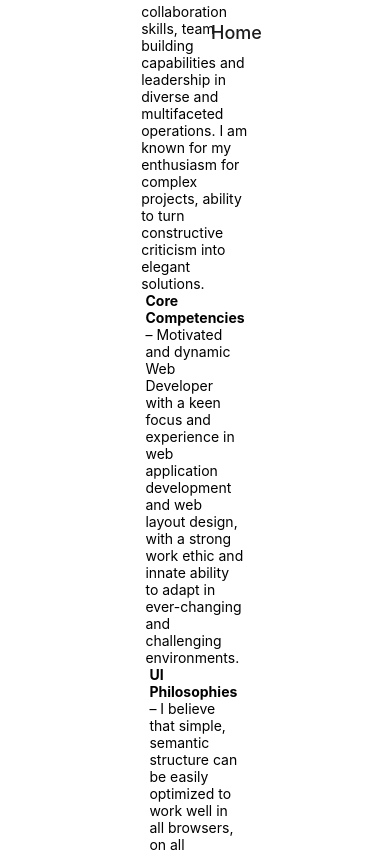
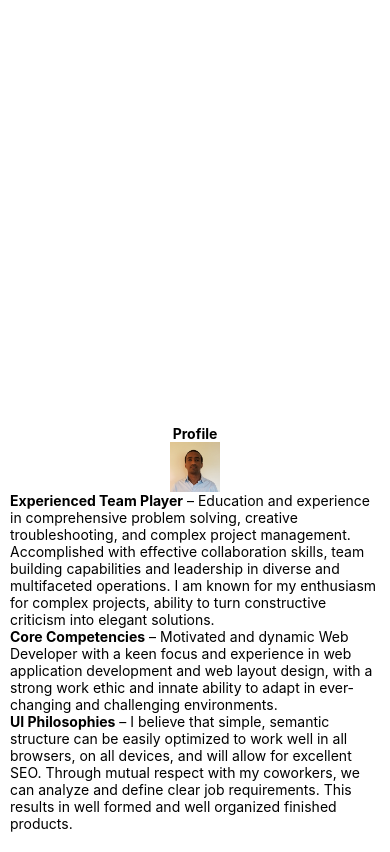
Before and after one commit to Tesfa-Worku/portfolio-react-native, a React Native app: screen / in a window 390 px wide. Shown: the top 852 px of the page. Built offline with nearby package versions, Linux system fonts and the light colour scheme.

Commit message:
chore(navigation): add new function

```diff
--- a/App.js
+++ b/App.js
@@ -1,19 +1,26 @@
-import { StyleSheet, View } from 'react-native';
+
+import { StatusBar } from "expo-status-bar";
+import { SafeAreaView, StyleSheet, Text, View } from 'react-native';
 import Home from "./src/Home";
 import Career from './src/Career';
 import Portfolio from './src/Portfolio';
 import Education from './src/Education';
-import Drawer from './src/Drawer';
+import Nav from "./src/Nav";
+import { useState } from "react";
 
 export default function App() {
+
+  const [page,setPage] = useState("Home");
+
   return (
-    <View style={styles.container}>
-      {/* <Home />
-      <Career />
-      <Portfolio />
-      <Education />       */}
-      <Drawer />
-    </View>
+    <SafeAreaView style={styles.container}>
+      <Nav setPage={setPage}/>
+        {page === "Home" && <Home />}
+        {page === "Career" && <Career />}
+        {page === "Portfolio" && <Portfolio/>}
+        {page === "Education" && <Education/>}
+      <StatusBar style="auto" />
+    </SafeAreaView>
   );
 }
 
@@ -23,5 +30,7 @@ const styles = StyleSheet.create({
     backgroundColor: '#fff',
     alignItems: 'center',
     justifyContent: 'center',
+    // padding: 10,
+    margin: 10,
   },
 });
```
